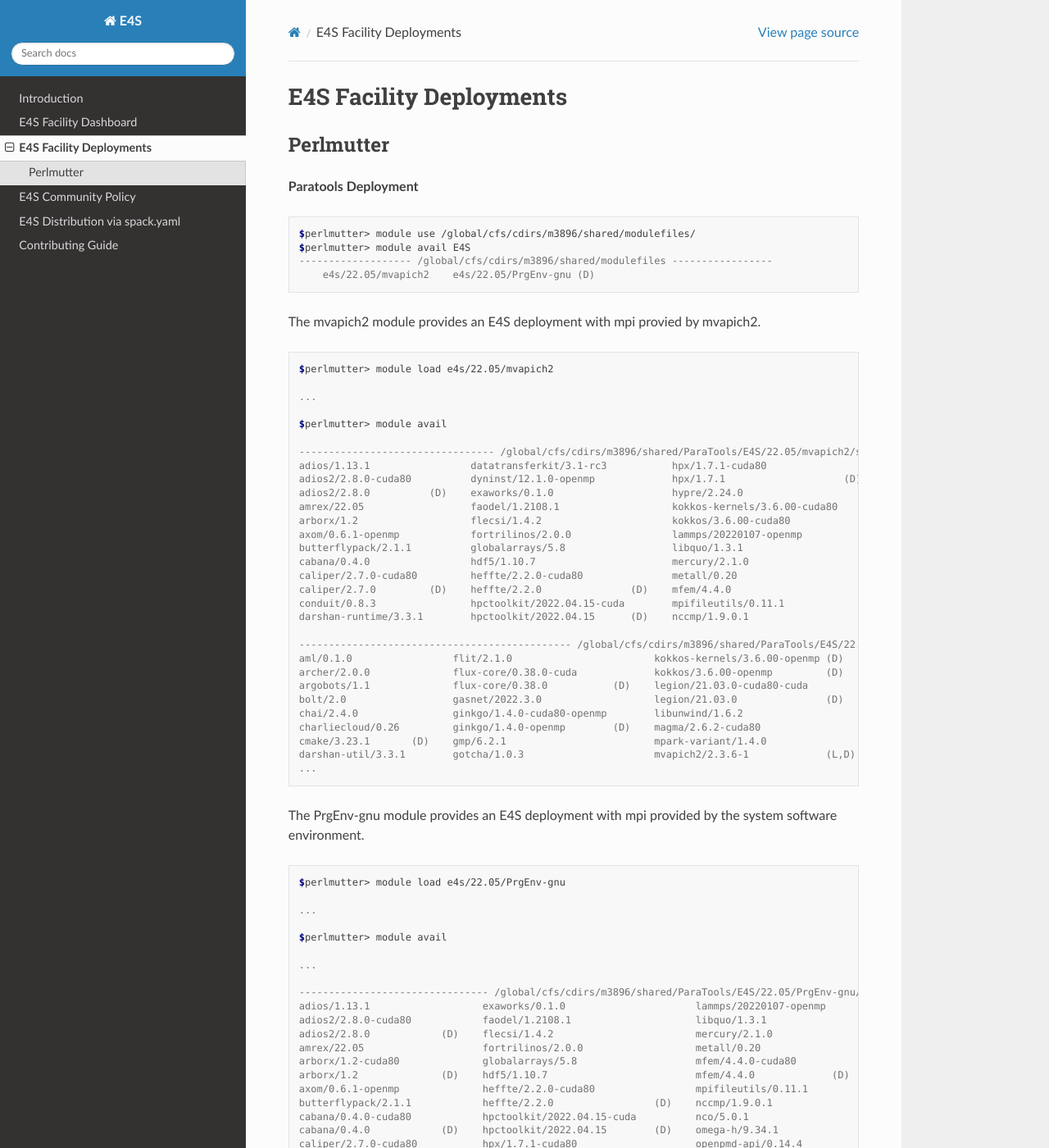
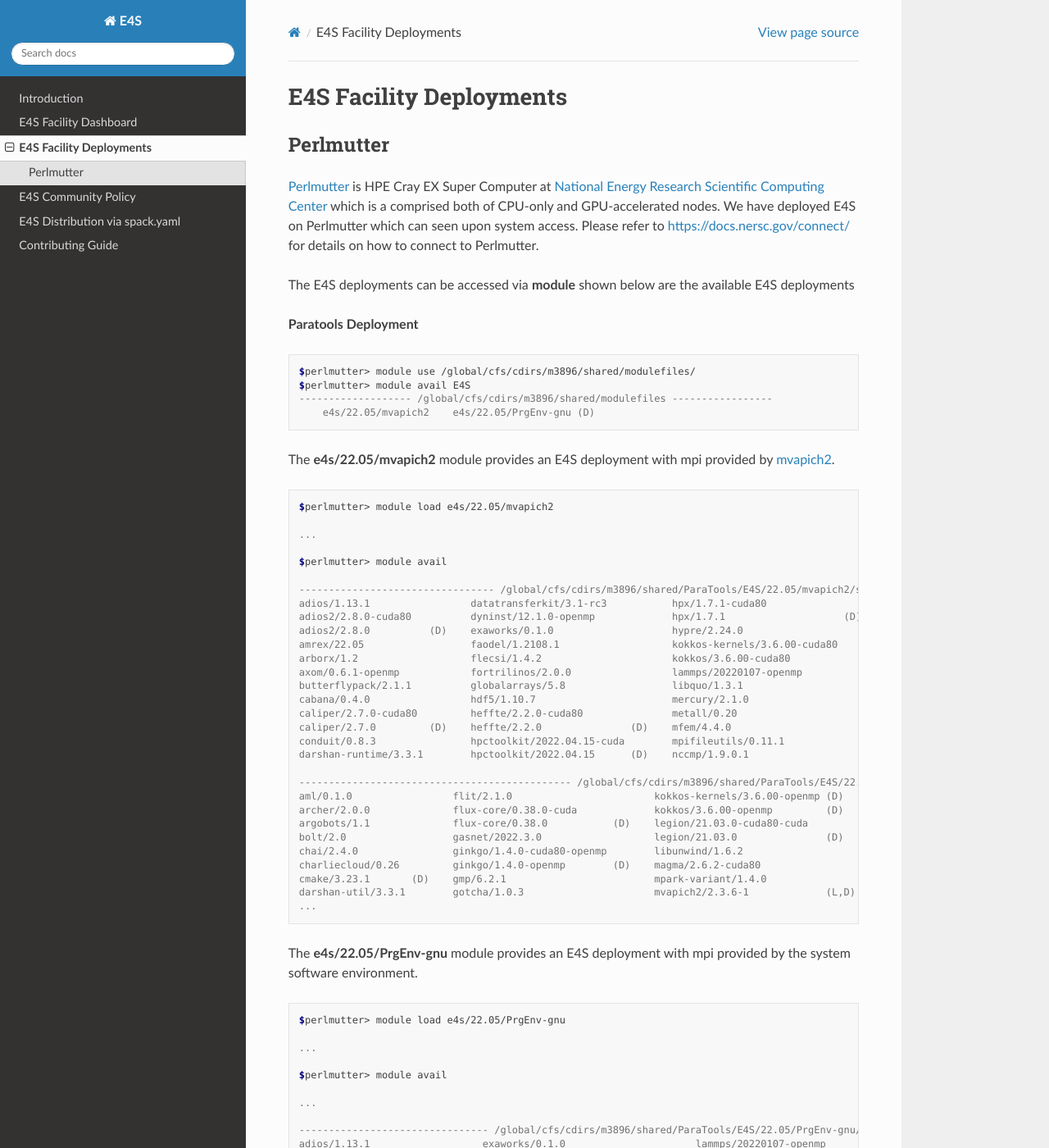
Before and after one commit to E4S-Project/e4s, a Sphinx documentation site: the page built from docs/deployment.rst, in a window 1280 px wide and 1400 px high. Shown: the whole window at 82% size. Built offline with Sphinx 7.4.7 and the Read the Docs theme 2.0.0, drawn with Linux system fonts in a browser that asks for light colours.

Commit message:
add some details about perlmutter

```diff
--- a/docs/deployment.rst
+++ b/docs/deployment.rst
@@ -3,6 +3,11 @@
 
 Perlmutter
 ----------
+
+`Perlmutter <https://docs.nersc.gov/systems/perlmutter/system_details/>`_ is HPE Cray EX Super Computer at `National Energy Research Scientific Computing Center <https://nersc.gov/>`_ which is a comprised both of CPU-only and GPU-accelerated nodes. We have deployed E4S on Perlmutter which can seen upon system access. Please refer to https://docs.nersc.gov/connect/ for details on how to connect to Perlmutter.
+
+The E4S deployments can be accessed via **module** shown below are the available E4S deployments
+
 
 **Paratools Deployment**
 
@@ -14,7 +19,7 @@
         e4s/22.05/mvapich2    e4s/22.05/PrgEnv-gnu (D)
 
 
-The mvapich2 module provides an E4S deployment with mpi provied by mvapich2.
+The **e4s/22.05/mvapich2** module provides an E4S deployment with mpi provided by `mvapich2 <https://mvapich.cse.ohio-state.edu/>`_.
 
 .. code-block:: console
 
@@ -49,7 +54,7 @@
     darshan-util/3.3.1        gotcha/1.0.3                      mvapich2/2.3.6-1             (L,D)    py-jupyterhub/1.4.1    umap/2.1.0
     ...
 
-The PrgEnv-gnu module provides an E4S deployment with mpi provided by the system software environment.
+The **e4s/22.05/PrgEnv-gnu** module provides an E4S deployment with mpi provided by the system software environment.
 
 .. code-block:: console
 
```
